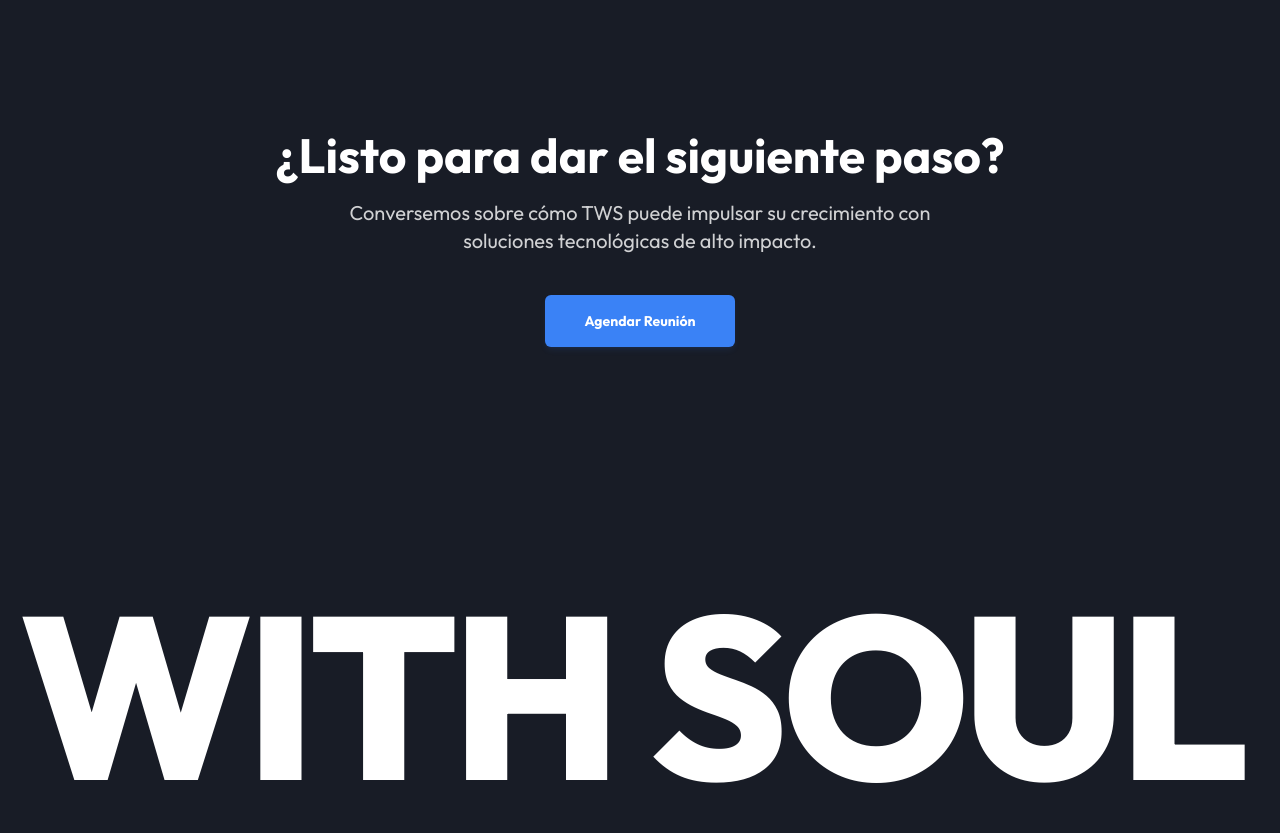
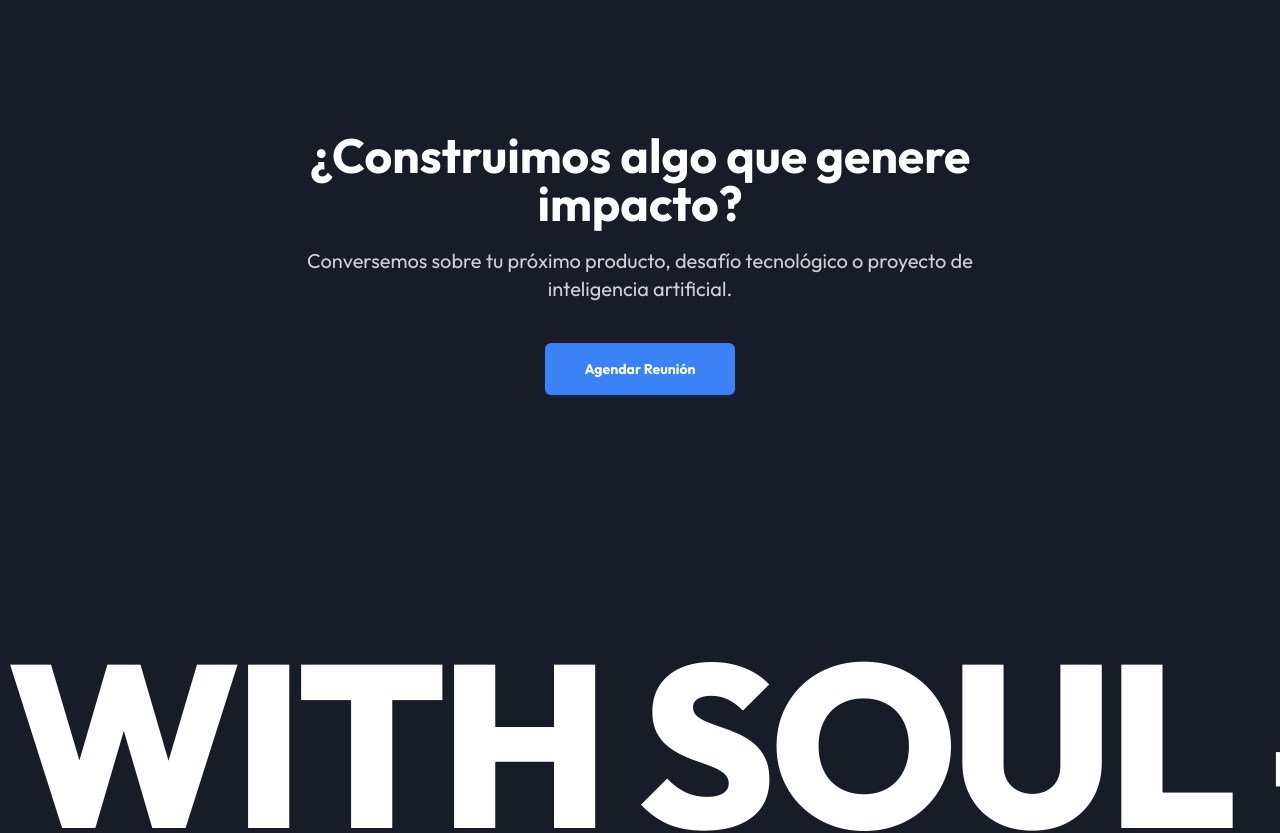
Before and after one commit to MarianoRicoy/tws-landing, a Next.js app: page / in a window 1280 px wide. Shown: the part 2500-3333 px from the top of the page. Built offline with nearby package versions, Linux system fonts and the light colour scheme.

Commit message:
Update CallToAction heading and copy

```diff
--- a/components/CallToAction.tsx
+++ b/components/CallToAction.tsx
@@ -9,10 +9,10 @@ export default function CallToAction() {
     <section data-theme="dark" className="relative py-24 md:py-32 text-center overflow-hidden">
       <div className="relative z-10 max-w-4xl mx-auto px-6">
         <h2 className="text-4xl md:text-5xl font-bold text-white mb-5">
-          ¿Listo para dar el siguiente paso?
+          ¿Construimos algo que genere impacto?
         </h2>
         <p className="text-muted-white/80 text-lg md:text-xl mb-10 max-w-2xl mx-auto leading-relaxed">
-          Conversemos sobre cómo TWS puede impulsar su crecimiento con soluciones tecnológicas de alto impacto.
+          Conversemos sobre tu próximo producto, desafío tecnológico o proyecto de inteligencia artificial.
         </p>
         <button
           onClick={openModal}
```
